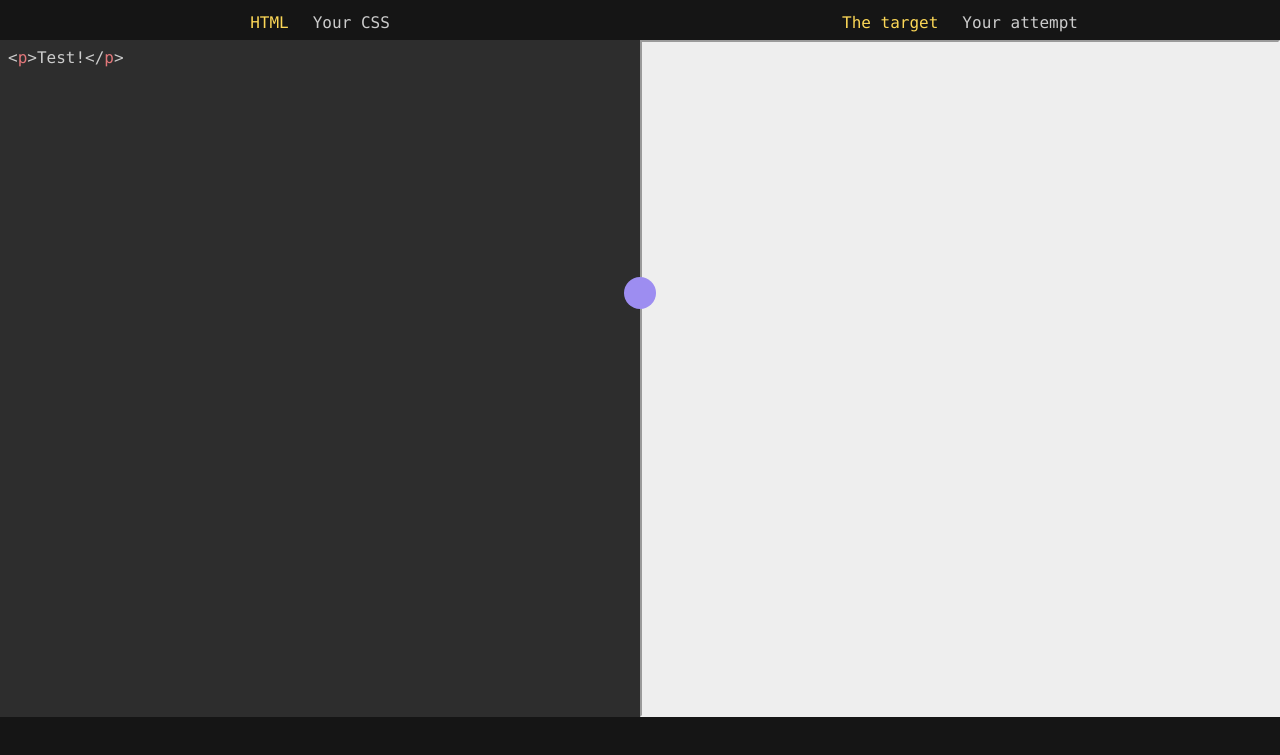
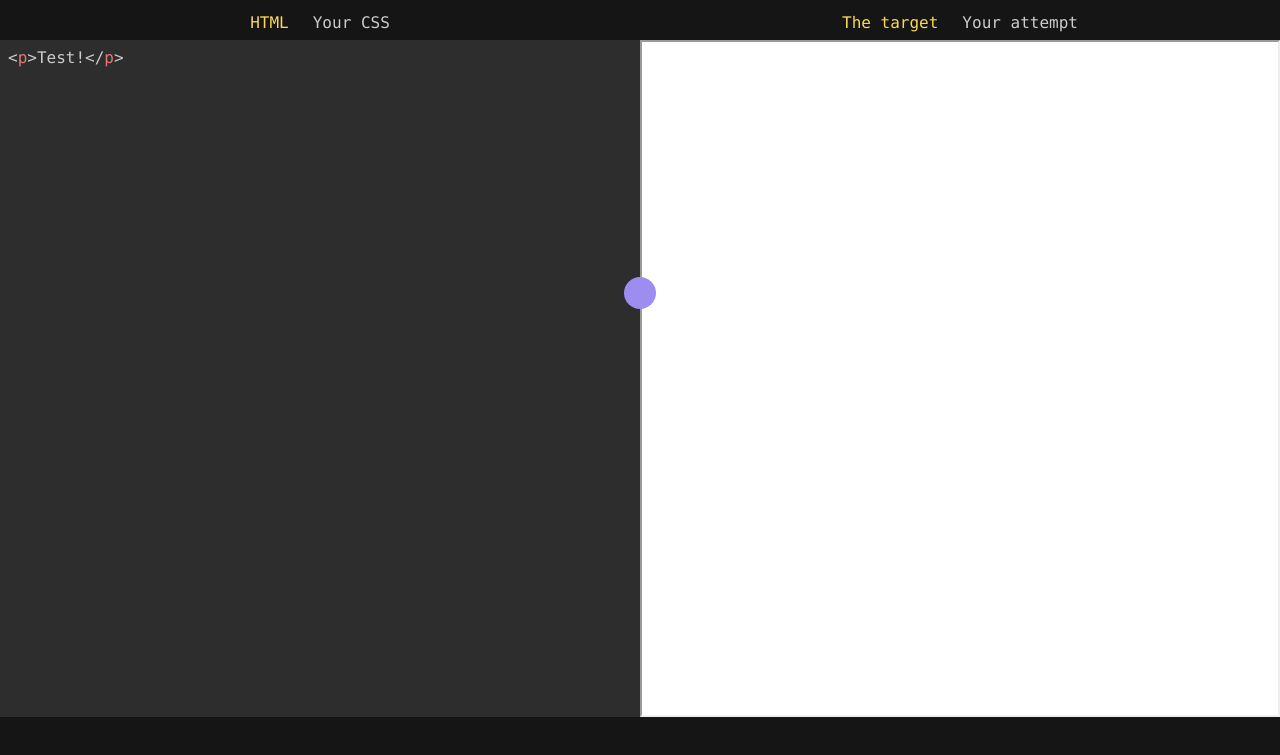
Before and after one commit to RobOwenKing/css_target_practice, a website built with webpack: page index.html in a window 1280 px wide. Shown: the part 43-798 px from the top of the page. Built offline with nearby package versions, Linux system fonts and the light colour scheme.

Commit message:
Edited: iframe background colour set to #FFFFFF

```diff
--- a/style.css
+++ b/style.css
@@ -147,7 +147,7 @@ code,
 }
 
 iframe {
-  background-color: #EEEEEE;
+  background-color: #FFFFFF;
 }
 
 .tabs {
```
